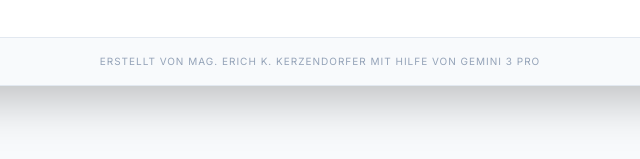
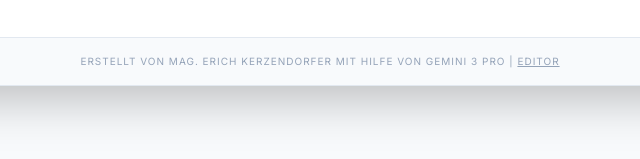
Before and after one commit to ekerzendorfer/REAKTIONSTRAINER, a plain HTML site: page index.html in a window 1280 px wide. Shown: the part 635-794 px from the top of the page, 320-960 px from the left. Drawn offline with nearby package versions, Linux system fonts and the light colour scheme.

Commit message:
Update index.html

```diff
--- a/index.html
+++ b/index.html
@@ -70,7 +70,8 @@
 
         <div class="bg-slate-50 border-t border-slate-200 p-4 text-center">
             <p class="text-[10px] text-slate-400 uppercase tracking-widest font-medium">
-                Erstellt von Mag. Erich K. Kerzendorfer mit Hilfe von Gemini 3 pro
+            Erstellt von Mag. Erich Kerzendorfer mit Hilfe von Gemini 3 pro |
+            <a href="admin.html" class="hover:text-slate-600 underline">Editor</a>
             </p>
         </div>
     </div>
```
